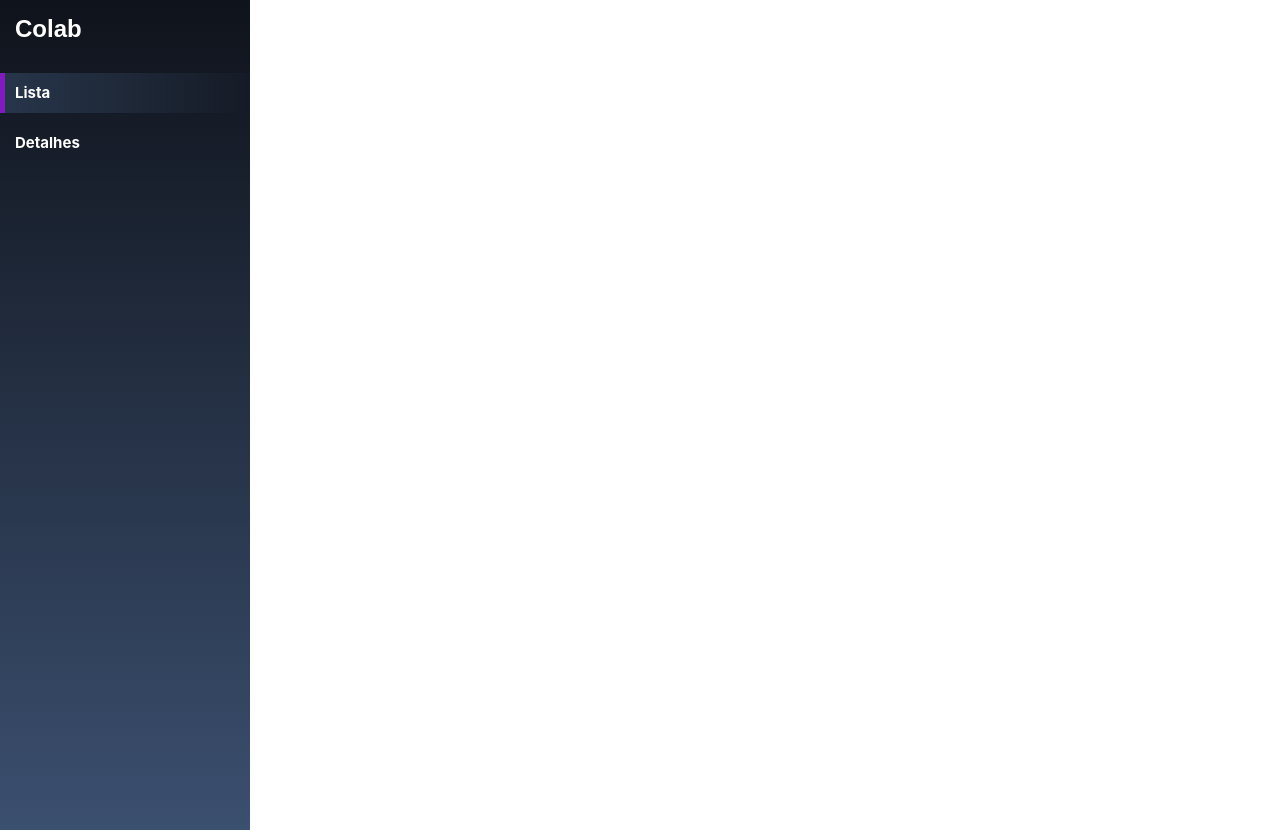
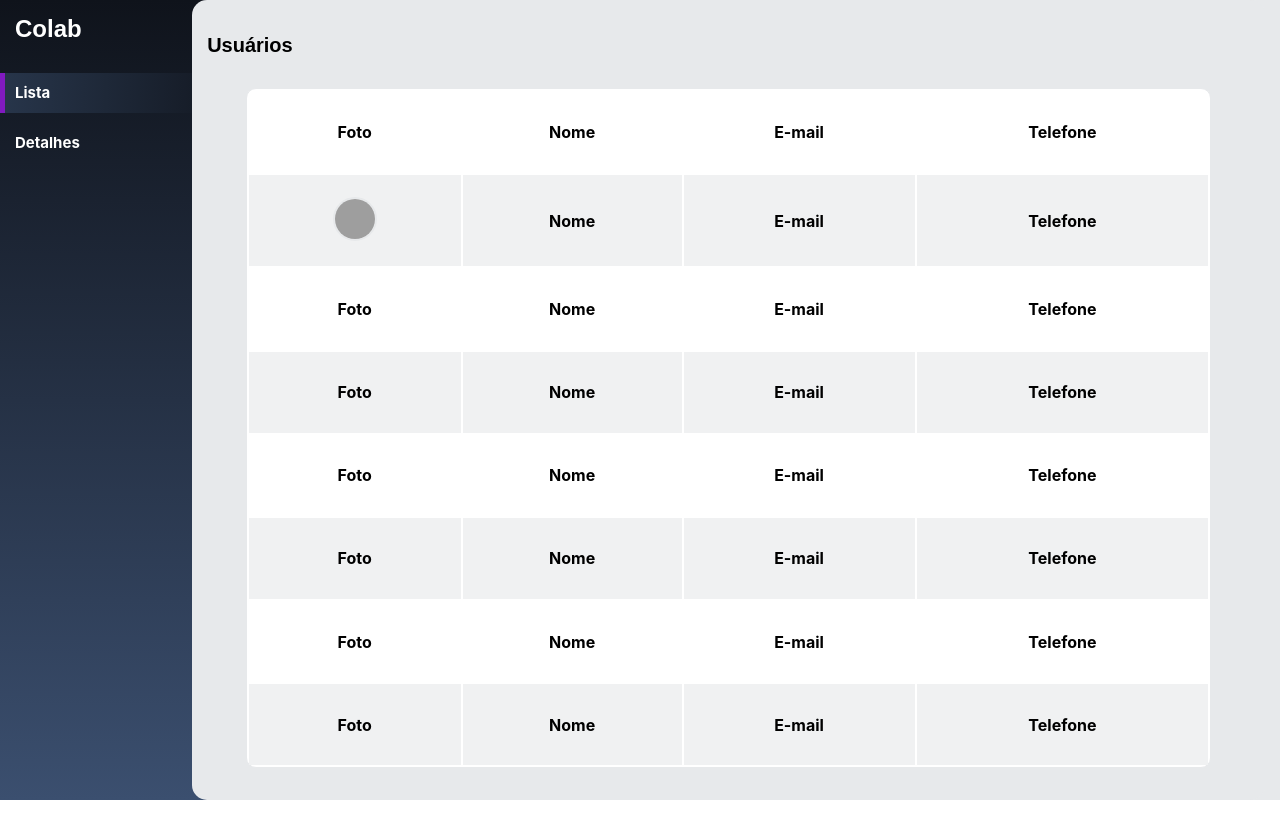
Before and after one commit to miacelPereira/listUsers, a React (Create React App) app: page / in a window 1280 px wide. After the commit the page ends 800 px from the top, so only its background shows below. Built offline with nearby package versions, Linux system fonts and the light colour scheme; grey boxes are pictures that could not be loaded.

Commit message:
chore: creating user table structure

```diff
--- /dev/null
+++ b/src/components/tableUser/index.js
@@ -0,0 +1,58 @@
+import { Image, Table, Td, Th, Tr } from "./styled";
+
+export function TableUser({ users }) {
+
+  return(
+    <Table>
+      <Tr>
+        <Th> Foto </Th>
+        <Th> Nome </Th>
+        <Th> E-mail </Th>
+        <Th> Telefone </Th>
+      </Tr>
+
+      <Tr>
+        <Td> <Image src="https://us.123rf.com/450wm/apoev/apoev1901/apoev190100092/126178797-person-gray-photo-placeholder-woman-in-costume-on-gray-background.jpg" /></Td>
+        <Td> Nome </Td>
+        <Td> E-mail </Td>
+        <Td> Telefone </Td>
+      </Tr>
+      <Tr>
+        <Td> Foto </Td>
+        <Td> Nome </Td>
+        <Td> E-mail </Td>
+        <Td> Telefone </Td>
+      </Tr>
+      <Tr>
+        <Td> Foto </Td>
+        <Td> Nome </Td>
+        <Td> E-mail </Td>
+        <Td> Telefone </Td>
+      </Tr>
+      <Tr>
+        <Td> Foto </Td>
+        <Td> Nome </Td>
+        <Td> E-mail </Td>
+        <Td> Telefone </Td>
+      </Tr>
+      <Tr>
+        <Td> Foto </Td>
+        <Td> Nome </Td>
+        <Td> E-mail </Td>
+        <Td> Telefone </Td>
+      </Tr>
+      <Tr>
+        <Td> Foto </Td>
+        <Td> Nome </Td>
+        <Td> E-mail </Td>
+        <Td> Telefone </Td>
+      </Tr>
+      <Tr>
+        <Td> Foto </Td>
+        <Td> Nome </Td>
+        <Td> E-mail </Td>
+        <Td> Telefone </Td>
+      </Tr>
+    </Table>
+  );
+}
--- /dev/null
+++ b/src/components/tableUser/styled.js
@@ -0,0 +1,34 @@
+import styled from "styled-components";
+
+export const Table = styled.table`
+  width: 90%;
+  height: 85%;
+  margin: auto;
+  border: 1px solid #E7E9EB;
+  border-radius: 10px;
+  background-color: #FFFFFF;
+`;
+
+export const Tr = styled.tr`
+  width: 100px;
+  height: 60px;
+  border: 1px solid red;
+  &:nth-child(even) {
+    background-color: #F0F1F2;
+  }
+`;
+
+export const Th = styled.th`
+  padding: 10px;
+`;
+
+export const Td = styled.th`
+  padding: 10px;
+`;
+
+export const Image = styled.img`
+  width: 40px;
+  height: 40px;
+  border-radius: 50px;
+  border: 2px solid #E7E9EB;
+`;
--- a/src/index.js
+++ b/src/index.js
@@ -1,21 +1,17 @@
 import React from 'react';
 import ReactDOM from 'react-dom';
 import './index.css';
-import { Sidebar } from './layouts';
 import { BrowserRouter as Router, Route, Routes } from 'react-router-dom';
 import { ListUsers } from './pages';
 
 ReactDOM.render(
   <React.StrictMode>
-    <div style={{ display: 'flex', flexDirection: 'row'}}>
     <Router>
-        <Sidebar />
       <Routes>
         <Route path="/" element={<ListUsers />} />
         <Route path="/details" element={<h1> details </h1>} />
       </Routes>
     </Router>
-    </div>
   </React.StrictMode>,
   document.getElementById('root')
 );
--- a/src/layouts/sidebar/styled.js
+++ b/src/layouts/sidebar/styled.js
@@ -2,7 +2,7 @@ import styled from "styled-components";
 
 export const Container = styled.nav`
   width: 250px;
-  height: 100vh;
+  height: calc(100vh - 30px);
   padding: 15px 0;
   background-image: linear-gradient(to bottom, #0F131B, #3B4F6F);
   transition: 0.3s;
--- a/src/pages/listUsers/index.js
+++ b/src/pages/listUsers/index.js
@@ -1,5 +1,15 @@
+import { Container, ContainerList, Header } from "./styled";
+import { Sidebar } from "../../layouts"
+import { TableUser } from "../../components/tableUser";
+
 export function ListUsers () {
   return(
-    <></>
+    <Container>
+      <Sidebar />
+      <ContainerList>
+        <Header> Usuários </Header>
+        <TableUser />
+      </ContainerList>
+    </Container>
   );
 }
--- a/src/pages/listUsers/styled.js
+++ b/src/pages/listUsers/styled.js
@@ -0,0 +1,25 @@
+import styled from "styled-components";
+
+export const Container = styled.div`
+  display: flex;
+  flex-direction: row;
+  background-color: #E7E9EB;
+`;
+
+export const ContainerList = styled.div`
+  width: calc(100% + 15px);
+  height: 100vh;
+  border-radius: 15px;
+  position: relative;
+  left: -15px;
+  background-color: #E7E9EB;
+`;
+
+export const Header = styled.h1`
+  height: 60px;
+  padding-left: 15px;
+  margin-top: 15px;
+  font-size: 20px;
+  font-family: "Ubuntu", sans-serif;
+  line-height: 60px;
+`;
```
Lines whose indentation alone changed are shown as unchanged.
